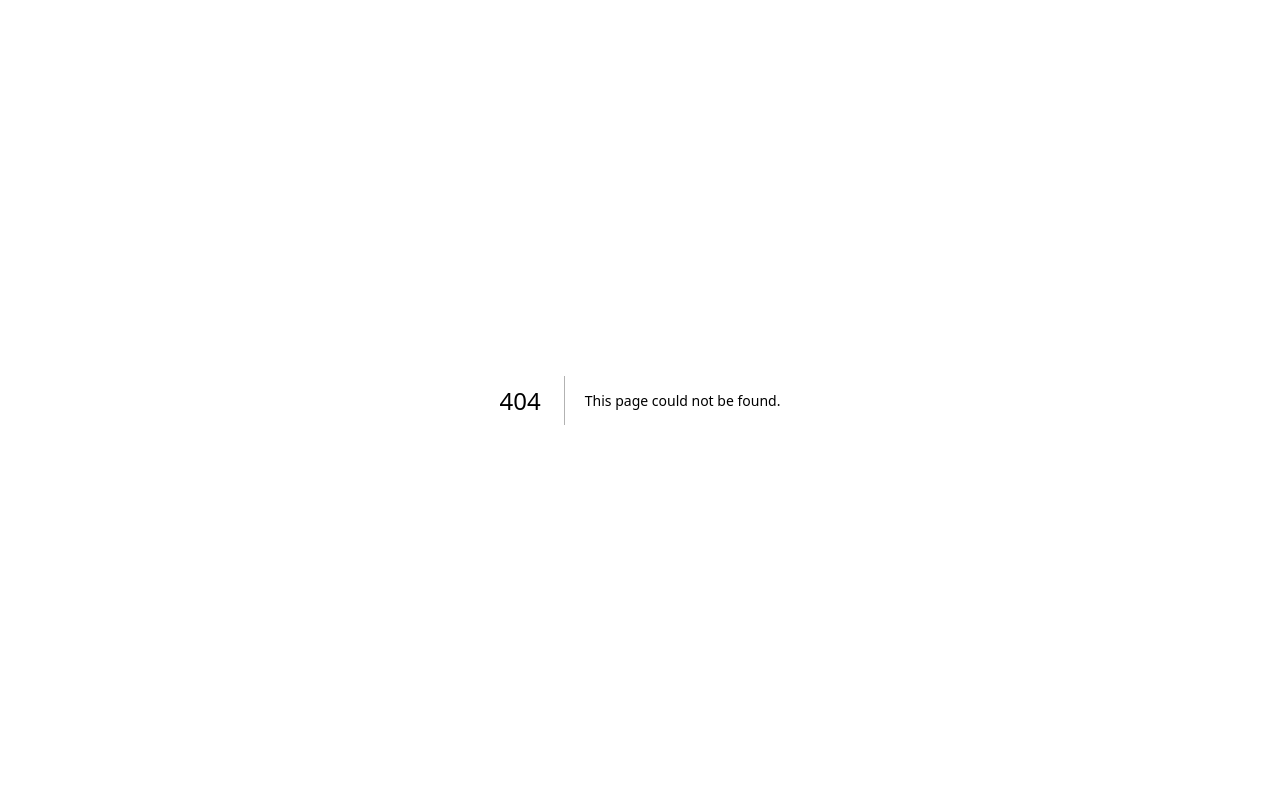
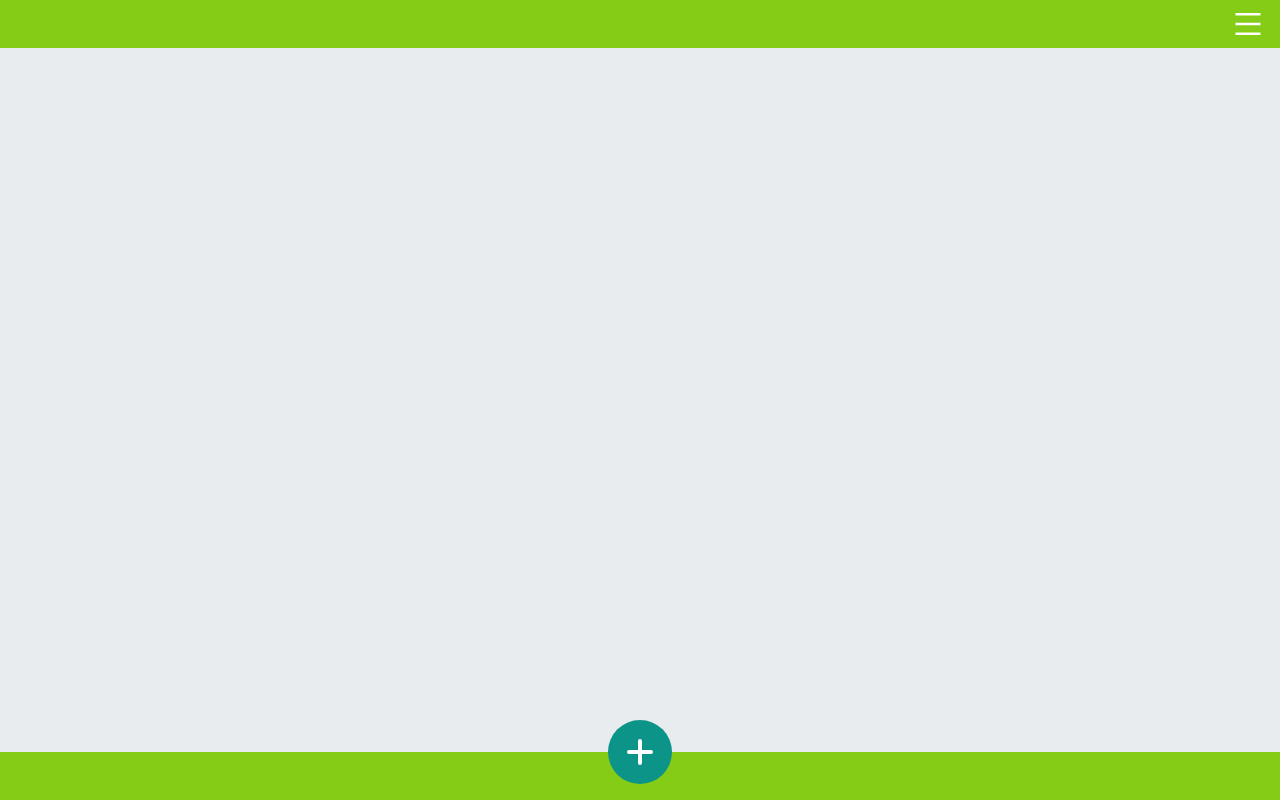
Before and after one commit to FelipeMedeiros99/my-finance-app, a Next.js app: page /home in a window 1280 px wide. Before the commit this address had no page. Built offline with nearby package versions, Linux system fonts and the light colour scheme.

Commit message:
feat: foot and header created

```diff
--- /dev/null
+++ b/src/app/(private)/home/page.tsx
@@ -0,0 +1,5 @@
+export default function Home(){
+  return(
+    <p>opaa</p>
+  )
+}
--- /dev/null
+++ b/src/app/(private)/layout.tsx
@@ -0,0 +1,16 @@
+import Header from "@/components/header/Header";
+import Footer from "@/components/footer/Footer";
+
+export default function RootLayout({
+  children,
+}: Readonly<{
+  children: React.ReactNode;
+}>) {
+  return (
+    <main>
+      <Header />
+      {children}
+      <Footer />
+    </main>
+  );
+}
--- /dev/null
+++ b/src/components/footer/Footer.tsx
@@ -0,0 +1,17 @@
+"use client"
+
+import { FaPlus } from "react-icons/fa6";
+
+import styles from "./style.module.css"
+import { useState } from "react";
+
+export default function Footer() {
+
+  return (
+    <footer className={styles.footer}>
+      <button className={styles.button}>
+        <FaPlus className={styles.icon} />
+      </button>
+    </footer>
+  )
+}
--- /dev/null
+++ b/src/components/footer/style.module.css
@@ -0,0 +1,34 @@
+.footer{
+  position: fixed;
+  bottom: 0;
+  left: 0;
+  width: 100%;
+  display: flex;
+  align-items: center;
+  justify-content: end;
+  padding: var(--space-4);
+  background-color: var(--color-analogous-2);
+  height: var(--space-12);
+  z-index: 1;
+
+  font-size: var(--font-size-3xl);
+  color: var(--btn-alert-text);
+
+}
+
+.button{
+  position: absolute;
+  display: flex;
+  align-items: center;
+  justify-content: center;
+  top: 0%;
+  left: 50%;
+  width: var(--space-16);
+  height: var(--space-16);
+  background-color: var(--color-analogous-1);
+  transform: translate(-50%, -50%);
+  border-radius: var(--space-64);
+  min-width: auto;
+  color: var(--btn-alert-text);
+  font-size: var(--font-size-7);
+}
--- /dev/null
+++ b/src/components/header/Header.tsx
@@ -0,0 +1,56 @@
+"use client"
+
+import Link from "next/link";
+import { useEffect, useRef, useState } from "react";
+import { usePathname } from "next/navigation";
+import { AiOutlineMenu } from "react-icons/ai";
+
+import { routesSettings } from "./const";
+
+import styles from "./style.module.css"
+
+export default function Header() {
+  const [isLinksVisible, setIsLinksVisible] = useState(false)
+  const path = usePathname()
+  const ulRef = useRef<HTMLUListElement | null>(null)
+
+  useEffect(() => {
+    const closeLinks = (e: MouseEvent) => {
+      if (isLinksVisible && ulRef.current !== null) {
+
+        if (!ulRef?.current.contains(e.target as Node)) {
+          setIsLinksVisible(false)
+        }
+
+      }
+    }
+
+    document.addEventListener("click", closeLinks)
+
+    return () => {
+      document.removeEventListener("click", closeLinks)
+    }
+  }, [isLinksVisible])
+
+
+  return (
+    <header className={styles.header}>
+      <AiOutlineMenu className={styles.icon} onClick={() => setIsLinksVisible(!isLinksVisible)} />
+
+      {isLinksVisible &&
+        <nav className={styles.nav}>
+          <ul ref={ulRef} className={styles.ul}>
+            {routesSettings.map((routerSetting) => (
+              <Link
+                onClick={()=>setIsLinksVisible(false)}
+                className={routerSetting.route===path ? `${styles.link} ${styles.linkActive}` : `${styles.link}`}
+                href={routerSetting.route}
+                key={routerSetting.route}>{routerSetting.label}
+              </Link>
+            ))}
+          </ul>
+        </nav>
+      }
+    </header>
+  )
+}
--- /dev/null
+++ b/src/components/header/const.tsx
@@ -0,0 +1,9 @@
+export const routesSettings = [
+  { label: "Resumos", route: "/home" },
+  { label: "Entradas", route: "/incomes" },
+  { label: "Saídas", route: "/expenses" },
+  { label: "Transferências", route: "/transfers" },
+  { label: "Cartões", route: "/cards" },
+  { label: "Contas", route: "/accounts" },
+  { label: "Categorias", route: "/category" }
+]
--- /dev/null
+++ b/src/components/header/style.module.css
@@ -0,0 +1,55 @@
+.header{
+  position: fixed;
+  top: 0;
+  left: 0;
+  width: 100%;
+  background-color: var(--color-analogous-2);
+  height: var(--space-12);
+
+  font-size: var(--font-size-3xl);
+  color: var(--btn-alert-text);
+
+}
+
+.icon{
+  position: absolute;
+  right: var(--space-4);
+  top: 50%;
+  transform: translate(0, -50%);
+}
+
+.nav{
+  position: absolute;
+  top: var(--space-12);
+  right: 0;
+  width: 100%;
+  height: 100vh;
+  background-color: rgba(204, 204, 204, 0.527);
+  z-index: 1;
+}
+
+.ul{
+  background-color: white;
+  display: flex;
+  flex-direction: column;
+  align-items: center;
+  justify-content: center;
+  color: var(--gray-900);
+}
+
+.link{
+  text-align: center;
+  padding: var(--space-2);
+  font-size: var(--font-size-2xl);
+  border: solid 1px rgba(192, 192, 192, 0.514);
+  background-color: white;
+  width: 100%;
+  height: 100%;
+  font-style: normal;
+  text-decoration: none;
+}
+
+.linkActive{
+  color: var(--gray-100);
+  background-color: var(--color-analogous-1)
+}
```
